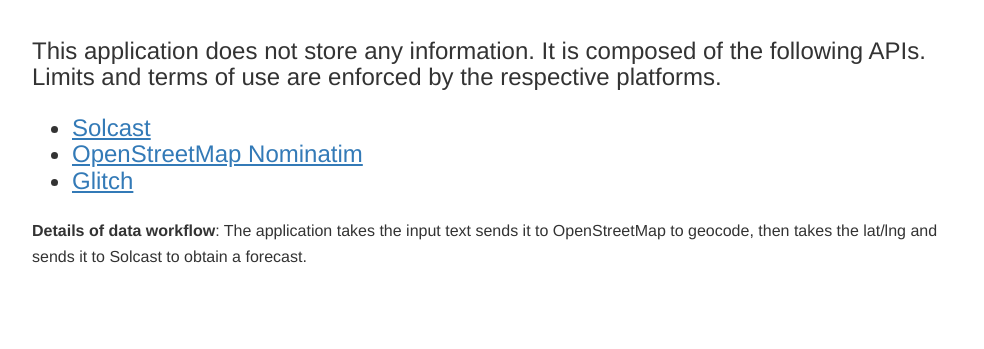
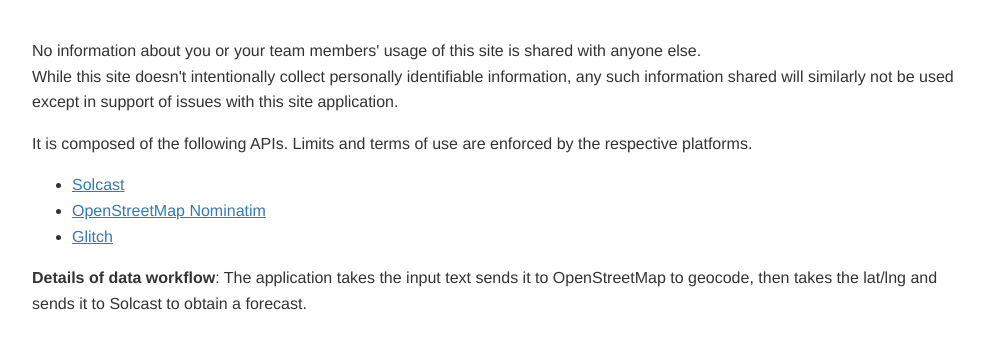
Before and after one commit to Siliconrob/solcast-slack, a website: page privacy.html in a window 1280 px wide. Shown: the part 81-430 px from the top of the page, without its empty margins (138-1122 px from the left). Drawn offline with Linux system fonts and the light colour scheme.

Commit message:
Add support email, privacy terms updates, and removed bot

```diff
--- a/privacy.html
+++ b/privacy.html
@@ -18,21 +18,26 @@
     <header>
       <h1>🌞Solcast Power Forecast for Slack🌞</h1>
     </header>
+    <p>
+      No information about you or your team members' usage of this site is shared with anyone else.
+      <br/>
+      While this site doesn't intentionally collect personally identifiable information, any such information shared will similarly not be used except in support of issues with this site application.
+    </p>
 
-    <h3>
-      This application does not store any information.  It is composed of the following APIs.  Limits and terms of use are enforced by the respective platforms.
+    <p>
+      It is composed of the following APIs.  Limits and terms of use are enforced by the respective platforms.
       <ul>
         <li>
-          <a href="solcast.com.au">Solcast</a>
+          <a href="https://solcast.com.au" target="_blank">Solcast</a>
         </li>
         <li>
-          <a href="wiki.openstreetmap.org/wiki/Nominatim">OpenStreetMap Nominatim</a>
+          <a href="https://wiki.openstreetmap.org/wiki/Nominatim" target="_blank">OpenStreetMap Nominatim</a>
         </li>
         <li>
-          <a href="glitch.me">Glitch</a>
+          <a href="https://glitch.me" target="_blank">Glitch</a>
         </li>
       </ul>
-    </h3>
+    </p>
     <p>
       <b>Details of data workflow</b>: The application takes the input text sends it to OpenStreetMap to geocode, then takes the lat/lng and sends it to Solcast to obtain a forecast.
     </p>
```
Also changed, not shown: index.html (+2 -5 lines), support.html (+10 -6 lines).
